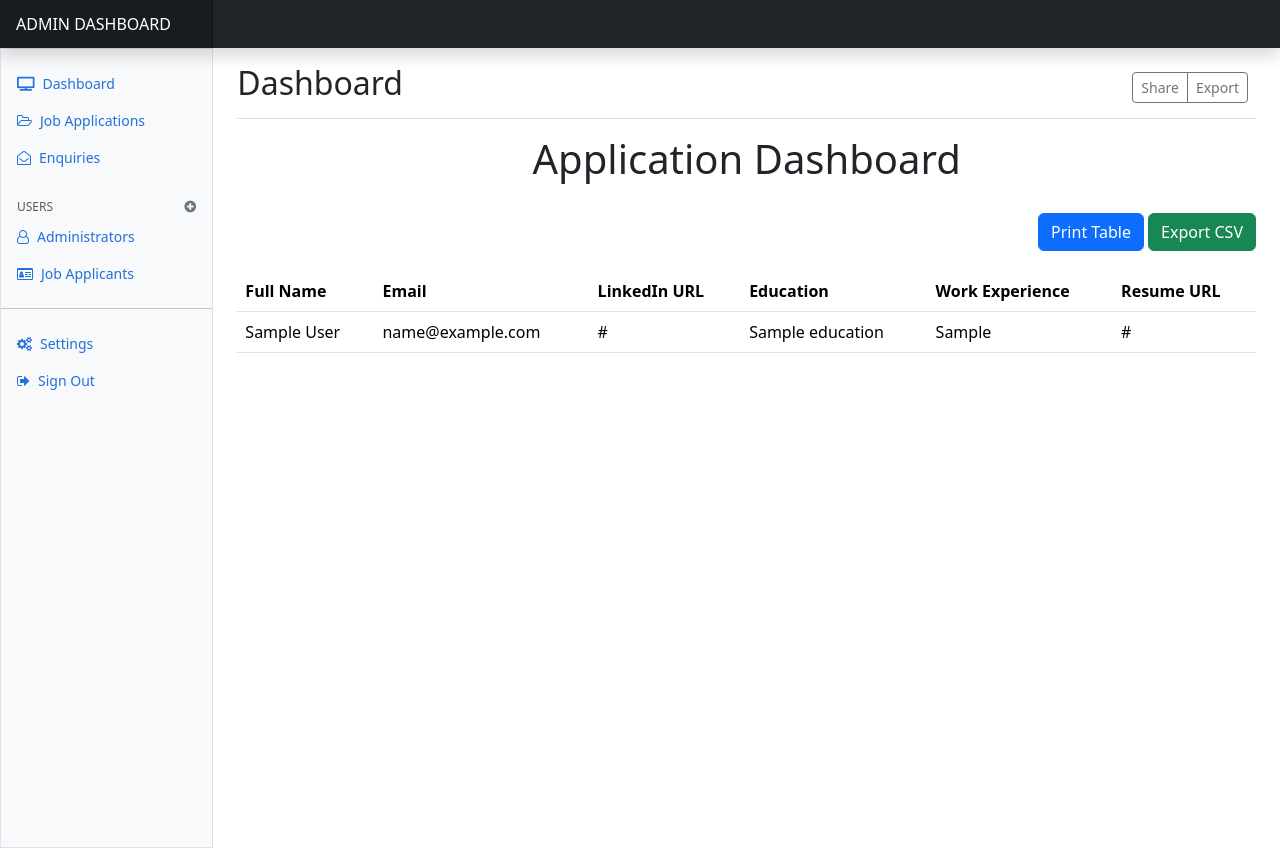
After one commit to Mutai05/Job-Finder-Web, a Python web app: template app/templates/admin/dashboard.html in a window 1280 px wide. The commit adds this page. Run offline with Jinja, Linux system fonts and the light colour scheme; the template is opened without the code that fills it: most values are stand-ins (such as "Sample title", 1, 10 or a date in 2020).

Commit message:
Moved JS and CSS to static directory and updated HTML references

```diff
--- a/app/templates/includes/dashboard.css
+++ b/app/static/styles/dashboard.css
@@ -54,3 +54,17 @@
     background-color: #F8F9FA;
   }
 }
+
+.dashboard-title {
+  text-align: center;
+  margin-bottom: 30px;
+}
+
+.btn-container {
+  margin-bottom: 20px;
+}
+
+/* Make the table responsive */
+.table-responsive {
+  overflow-x: auto;
+}
--- /dev/null
+++ b/app/templates/includes/dashboard-header.html
@@ -0,0 +1,20 @@
+<!-- app/templates/includes/header.html -->
+<header class="navbar sticky-top bg-dark flex-md-nowrap p-0 shadow" data-bs-theme="dark">
+  <a class="navbar-brand col-md-3 col-lg-2 me-0 px-3 fs-6 text-white" href="#">ADMIN DASHBOARD</a>
+
+  <ul class="navbar-nav flex-row d-md-none">
+    <li class="nav-item text-nowrap">
+      <button
+        class="nav-link px-3 text-white"
+        type="button"
+        data-bs-toggle="offcanvas"
+        data-bs-target="#sidebarMenu"
+        aria-controls="sidebarMenu"
+        aria-expanded="false"
+        aria-label="Toggle navigation"
+      >
+        <i class="fa fa-navicon"></i>
+      </button>
+    </li>
+  </ul>
+</header>
--- /dev/null
+++ b/app/templates/includes/sidebar.html
@@ -0,0 +1,82 @@
+<!-- app/templates/includes/sidebar.html -->
+<div class="sidebar border border-right col-md-3 col-lg-2 p-0 bg-body-tertiary full-height">
+  <div
+    class="offcanvas-md offcanvas-end bg-body-tertiary"
+    tabindex="-1"
+    id="sidebarMenu"
+    aria-labelledby="sidebarMenuLabel"
+  >
+    <div class="offcanvas-header">
+      <h5 class="offcanvas-title" id="sidebarMenuLabel">ADMIN DASHBOARD</h5>
+      <button
+        type="button"
+        class="btn-close"
+        data-bs-dismiss="offcanvas"
+        data-bs-target="#sidebarMenu"
+        aria-label="Close"
+      ></button>
+    </div>
+    <div class="offcanvas-body d-md-flex flex-column p-0 pt-lg-3 overflow-y-auto">
+      <ul class="nav flex-column">
+        <li class="nav-item">
+          <a class="nav-link d-flex align-items-center gap-2 active" aria-current="page" href="#">
+            <i class="fas fa-tv"></i>
+            Dashboard
+          </a>
+        </li>
+        <li class="nav-item">
+          <a class="nav-link d-flex align-items-center gap-2 active" aria-current="page" href="#">
+            <i class="fa fa-folder-open-o"></i>
+            Job Applications
+          </a>
+        </li>
+        <li class="nav-item">
+          <a class="nav-link d-flex align-items-center gap-2 active" aria-current="page" href="#">
+            <i class="fa fa-envelope-open-o"></i>
+            Enquiries
+          </a>
+        </li>
+      </ul>
+
+      <h6
+        class="sidebar-heading d-flex justify-content-between align-items-center px-3 mt-4 mb-1 text-body-secondary text-uppercase"
+      >
+        <span>Users</span>
+        <a class="link-secondary" href="#" aria-label="Add a new report">
+          <i class="fas fa-plus-circle"></i>
+        </a>
+      </h6>
+      <ul class="nav flex-column mb-auto">
+        <li class="nav-item">
+          <a class="nav-link d-flex align-items-center gap-2 active" aria-current="page" href="#">
+            <i class="fa fa-user-o"></i>
+            Administrators
+          </a>
+        </li>
+        <li class="nav-item">
+          <a class="nav-link d-flex align-items-center gap-2 active" aria-current="page" href="#">
+            <i class="fa fa-id-card-o"></i>
+            Job Applicants
+          </a>
+        </li>
+      </ul>
+
+      <hr class="my-3" />
+
+      <ul class="nav flex-column mb-auto">
+        <li class="nav-item">
+          <a class="nav-link d-flex align-items-center gap-2 active" aria-current="page" href="#">
+            <i class="fa fa-gears"></i>
+            Settings
+          </a>
+        </li>
+        <li class="nav-item">
+          <a class="nav-link d-flex align-items-center gap-2 active" aria-current="page" href="#">
+            <i class="fa fa-sign-out"></i>
+            Sign Out
+          </a>
+        </li>
+      </ul>
+    </div>
+  </div>
+</div>
```
Also changed, not shown: app/static/js/dashboard.js (added), app/templates/js/script.js (deleted), app/templates/styles/styles.css (deleted).
